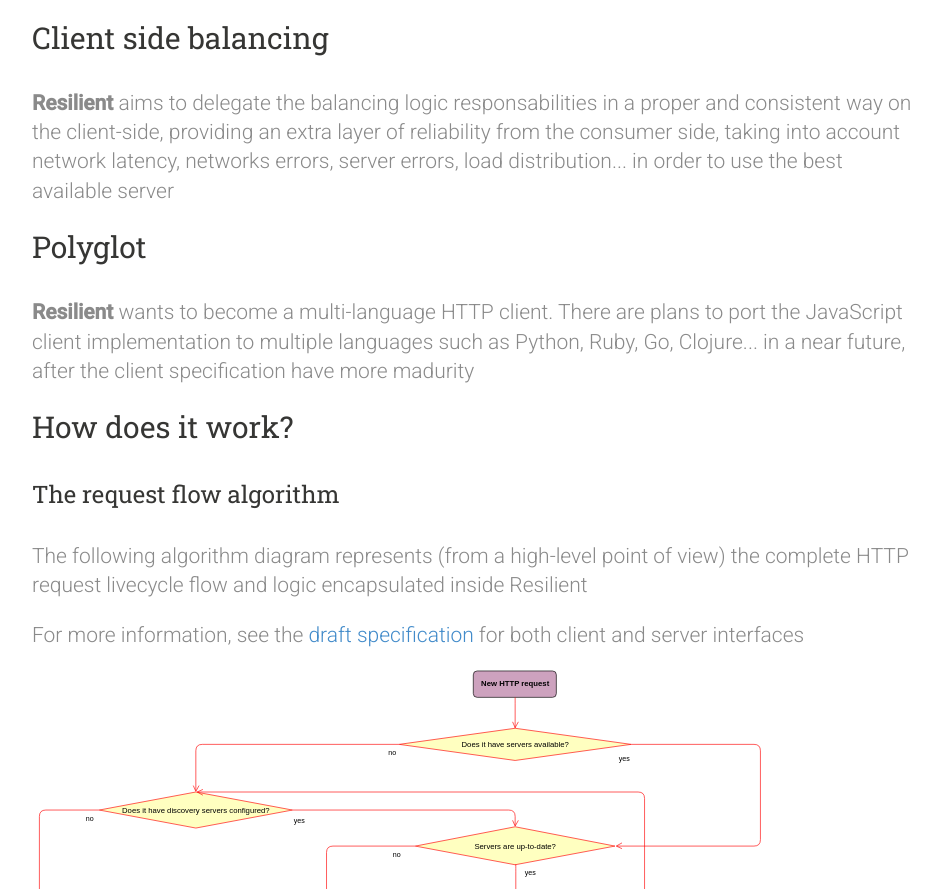
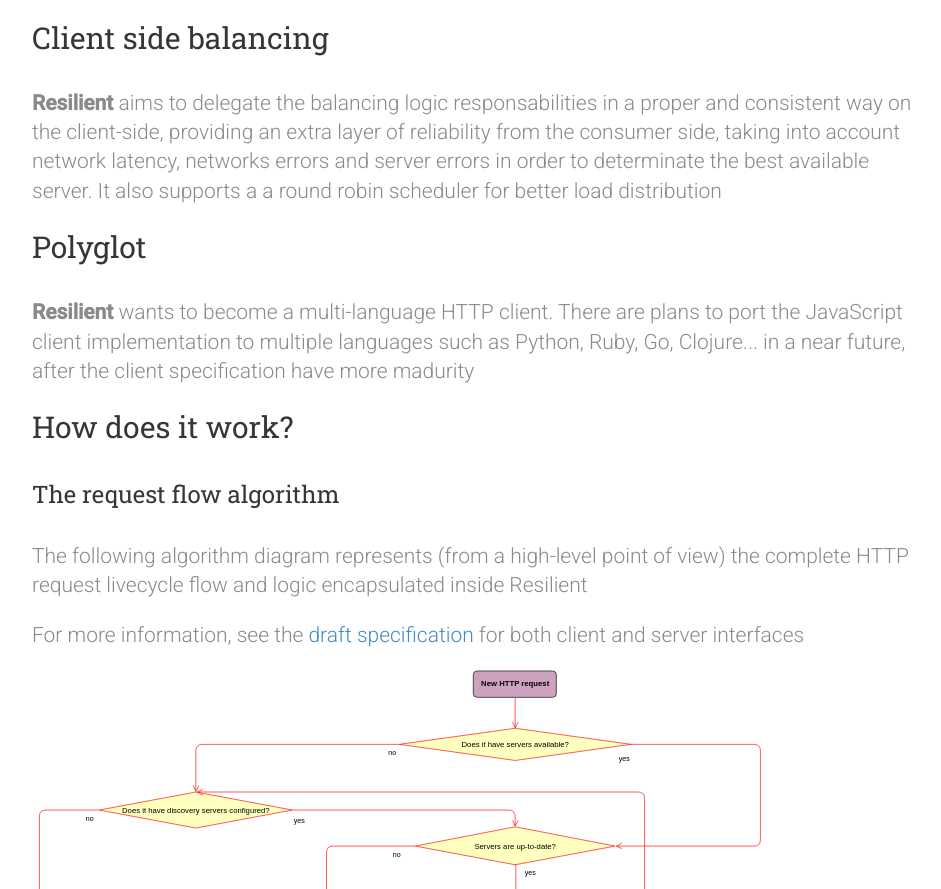
Before and after one commit to resilient-http/resilient-http.github.io, a plain HTML site: page index.html in a window 1280 px wide. Shown: the part 1955-2844 px from the top of the page, without its empty margins (143-1084 px from the left). Drawn offline with nearby package versions, Linux system fonts and the light colour scheme.

Commit message:
chore(docs): improve description

```diff
--- a/index.html
+++ b/index.html
@@ -94,7 +94,11 @@
 
             <h2 class="headline">Client side balancing</h2>
             <p class="lead lead-custom">
-                <b>Resilient</b> aims to delegate the balancing logic responsabilities in a proper and consistent way on the client-side, providing an extra layer of reliability from the consumer side, taking into account network latency, networks errors, server errors, load distribution... in order to use the best available server
+                <b>Resilient</b> aims to delegate the balancing logic responsabilities
+                in a proper and consistent way on the client-side, providing an extra layer of reliability
+                from the consumer side, taking into account network latency, networks errors and server errors
+                in order to determinate the best available server. It also supports a
+                a round robin scheduler for better load distribution
             </p>
 
             <h2 class="headline">Polyglot</h2>
@@ -104,11 +108,6 @@
             </p>
 
             <h2 class="headline">How does it work?</h2>
-
-            <!--
-            <h3 class="headline">A representative use case scenario</h3>
-            <a href="/images/scenario.png"><img src="/images/scenario.png" width="900" /></a>
-            -->
 
             <h3 class="headline">The request flow algorithm</h3>
 
```
